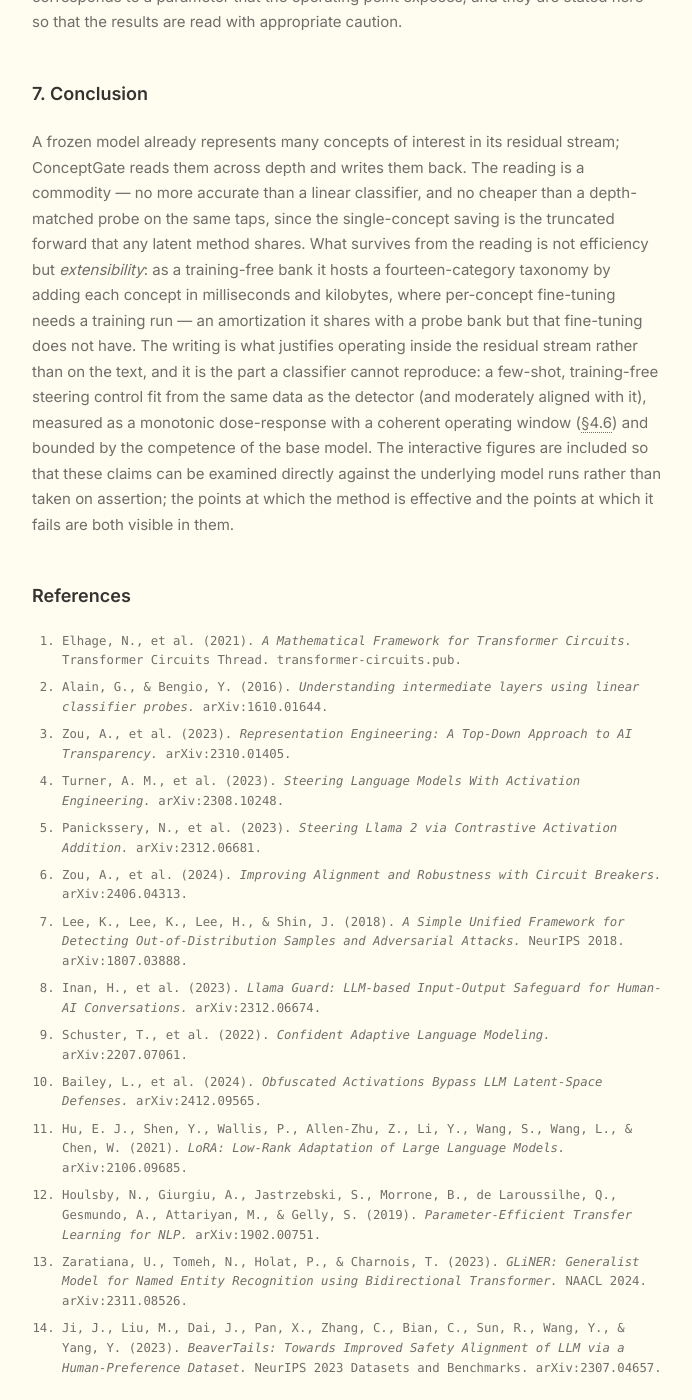
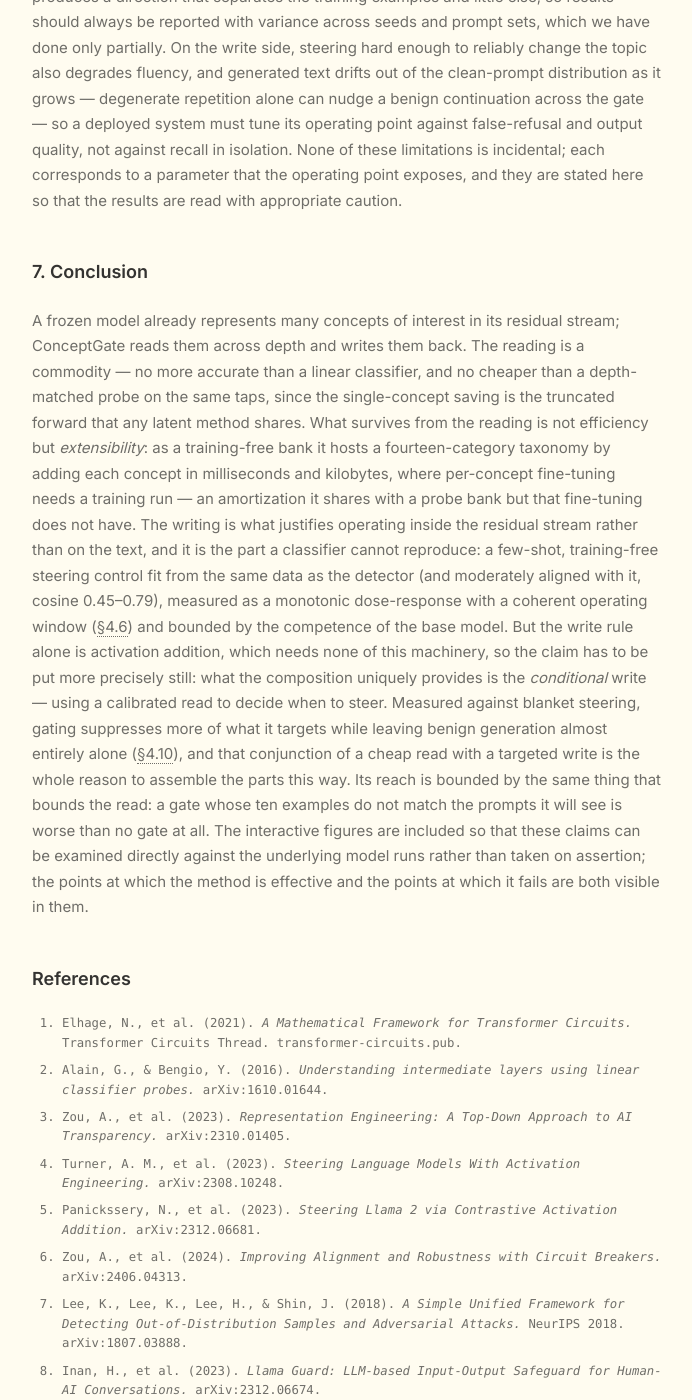
Before and after one commit to NISH1001/NISH1001.github.io, a Jekyll site: the page built from _posts/research/2026-08-29-conceptgate.markdown, in a window 1280 px wide and 1400 px high, scrolled down 48105 px. Shown: the whole window, without its empty margins (293-985 px from the left). Built offline with Jekyll 4.4.1, drawn with Linux system fonts in a browser that asks for light colours; some of the changed text lies outside the part shown.

Commit message:
Back 4.9's robustness claim with a paired test; sharpen the conclusion
- 4.9 asserted "within seed noise" three times with no recorded sigma.
  The harness stores per-category results, so compare the two methods
  pairwise across the 14 held-out categories instead: on Qwen CG beats
  the probe in 13/14 (sign test p=0.002, +0.037 +/- 0.032) -- a
  consistent advantage, not a tie; on gemma 7/14, p=1.0, genuinely
  indistinguishable
- 7: the write rule alone is CAA, so the conclusion now credits the
  conditional write (gate-conditioned steering) rather than writing per
  se, and states the bound -- a gate whose examples do not match the
  prompts it sees is worse than no gate

```diff
--- a/_posts/research/2026-08-29-conceptgate.markdown
+++ b/_posts/research/2026-08-29-conceptgate.markdown
@@ -1544,11 +1544,16 @@
 fall to or below chance. Harmfulness is therefore encoded partly as a shared, category-independent
 direction and partly as category-specific structure that a held-out estimate does not recover.
 
-ConceptGate is at least as robust to this shift as the full-model probe. On both base models its held-out
-AUC is within seed noise of the probe's, and its degradation is smaller on Qwen2.5-0.5B (0.18 versus 0.24)
-and indistinguishable on gemma-2-2b (0.25 versus 0.26, a difference well inside three-seed noise); the
-mid-layer tapped direction is thus no less transferable
-than a final-layer one. The absolute level nonetheless indicates that a single few-shot direction is only
+ConceptGate is at least as robust to this shift as the full-model probe, and on one model it is
+measurably more so. Because every category is scored by both methods, the two can be compared pairwise
+across the fourteen held-out categories rather than through an aggregate. On Qwen2.5-0.5B ConceptGate's
+held-out AUC exceeds the probe's in **13 of 14** categories, by $0.037 \pm 0.032$ (sign test,
+$p=0.002$), and its degradation is smaller by $0.057 \pm 0.044$ — a consistent advantage rather than a
+tie. On gemma-2-2b the two are genuinely indistinguishable: ConceptGate is ahead in 7 of 14 categories
+($p=1.0$), by $0.007 \pm 0.028$. The mid-layer tapped direction is therefore no less transferable than a
+final-layer one, and on the smaller model somewhat more so. We report the paired test rather than a
+seed-level standard deviation because the per-category results are what the harness records; the
+comparison is paired on the same categories and the same examples, with only the scoring method varying. The absolute level nonetheless indicates that a single few-shot direction is only
 a partial detector for categories outside its estimation set, and is better estimated from a diverse set
 of categories than from any one alone.
 
@@ -1787,10 +1792,17 @@
 milliseconds and kilobytes, where per-concept fine-tuning needs a training run — an amortization it shares
 with a probe bank but that fine-tuning does not have. The writing is what justifies operating inside the
 residual stream rather than on the text, and it is the part a classifier cannot reproduce: a few-shot,
-training-free steering control fit from the same data as the detector (and moderately aligned with it), measured as a monotonic
-dose-response with a coherent operating window
+training-free steering control fit from the same data as the detector (and moderately aligned with it,
+cosine 0.45–0.79), measured as a monotonic dose-response with a coherent operating window
 (<a class="sref" href="#46-steering-across-models">§4.6</a>) and bounded by the competence of the base
-model. The interactive figures are included so
+model. But the write rule alone is activation addition, which needs none of this machinery, so the claim
+has to be put more precisely still: what the composition uniquely provides is the *conditional* write —
+using a calibrated read to decide when to steer. Measured against blanket steering, gating suppresses
+more of what it targets while leaving benign generation almost entirely alone
+(<a class="sref" href="#410-gate-conditioned-steering-what-the-gate-is-for">§4.10</a>), and that
+conjunction of a cheap read with a targeted write is the whole reason to assemble the parts this way.
+Its reach is bounded by the same thing that bounds the read: a gate whose ten examples do not match the
+prompts it will see is worse than no gate at all. The interactive figures are included so
 that these claims can be examined directly against the underlying model runs rather than taken on
 assertion; the points at which the method is effective and the points at which it fails are both
 visible in them.
```
